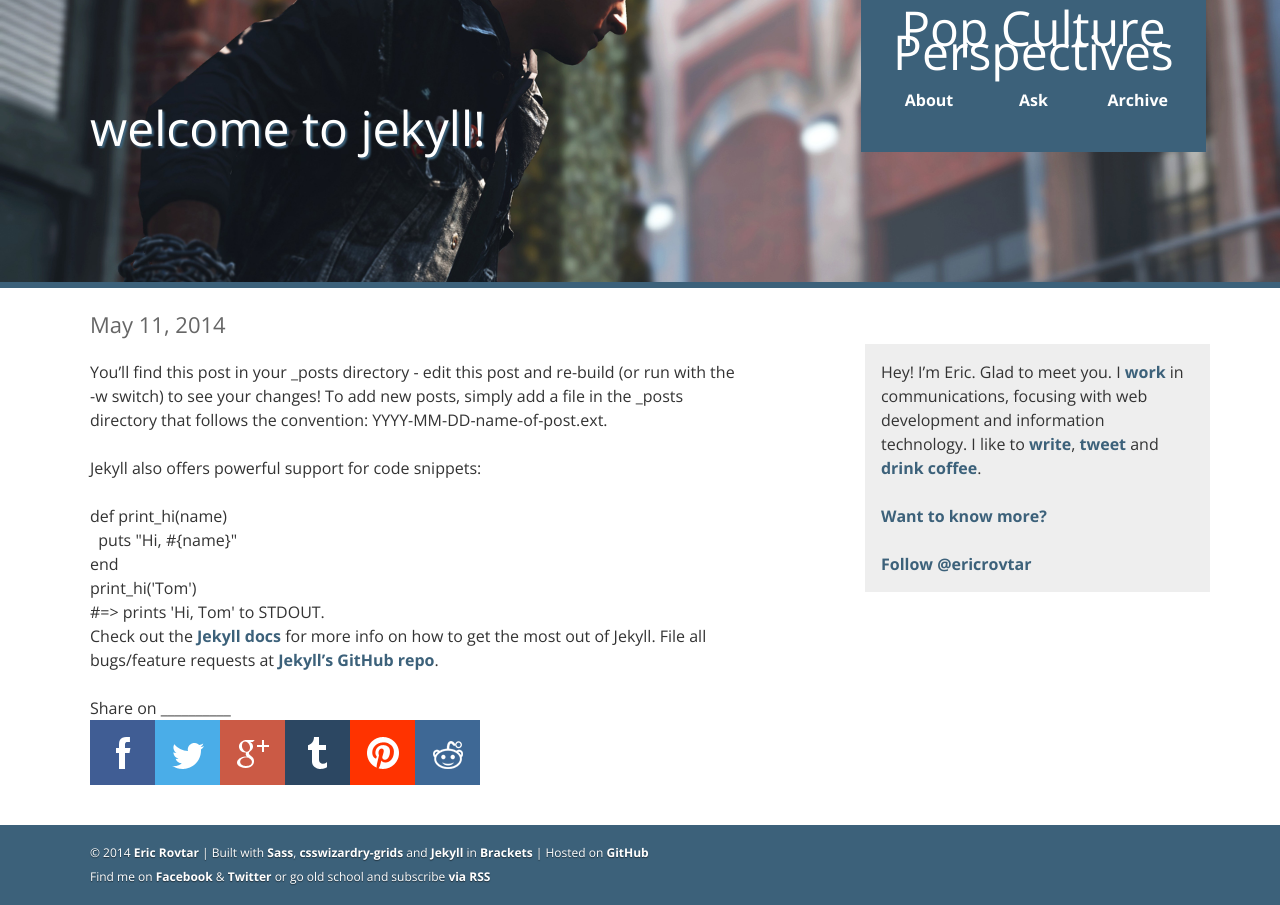
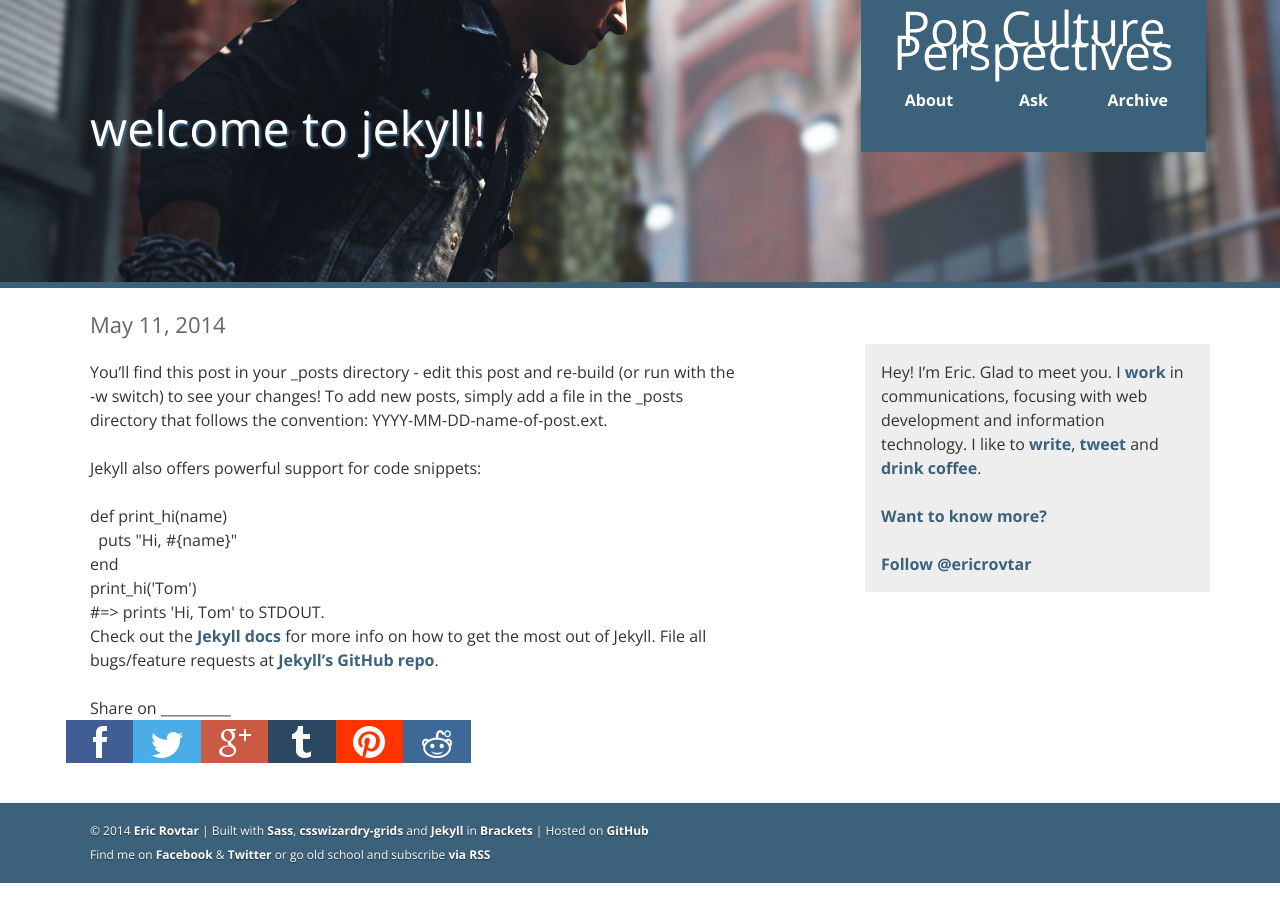
Before and after one commit to ericrovtar/ericrovtar.github.io, a Jekyll site: the page built from _posts/2014-05-11-welcome-to-jekyll.markdown, in a window 1280 px wide. Built offline with Jekyll 4.4.1, drawn with Linux system fonts in a browser that asks for light colours; comment, search, counter and statistics services are not loaded.

Commit message:
Remove grid--fall

```diff
--- a/_includes/sharing.html
+++ b/_includes/sharing.html
@@ -1,5 +1,5 @@
 Share on __________
-<div class="grid grid--full">
+<div class="grid">
     <div class="grid__item one-tenth square">
         <div class="shareIcon facebook"></div>
     </div><!--
```
